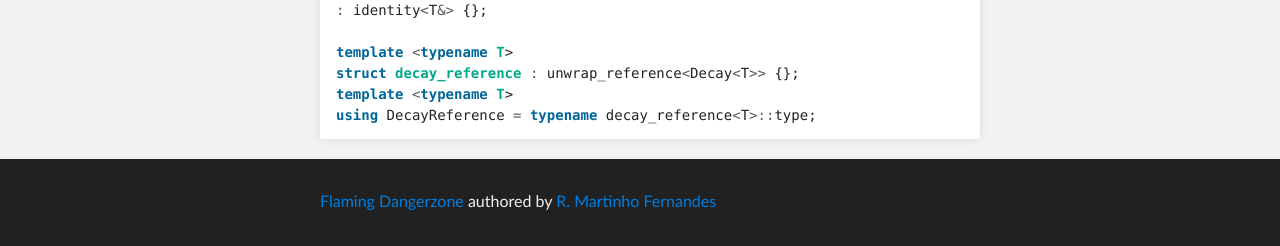
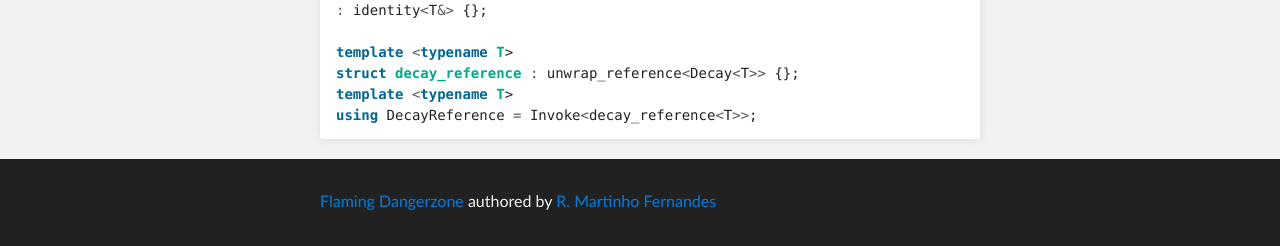
Before and after one commit to rmartinho/flamingdangerzone, a Jekyll site: the page built from _posts/cxx11/2013-02-25-even-more-traits.markdown, in a window 1280 px wide and 900 px high, scrolled down 1635 px. Shown: the part 651-897 px from the top of the window. Built offline with Jekyll 4.4.1, drawn with Linux system fonts in a browser that asks for light colours.

Commit message:
Moar Invoke

```diff
--- a/_posts/cxx11/2013-02-25-even-more-traits.markdown
+++ b/_posts/cxx11/2013-02-25-even-more-traits.markdown
@@ -122,7 +123,7 @@ struct unwrap_reference<std::reference_wrapper<T>>
 template <typename T>
 struct decay_reference : unwrap_reference<Decay<T>> {};
 template <typename T>
-using DecayReference = typename decay_reference<T>::type;
+using DecayReference = Invoke<decay_reference<T>>;
 {% endhighlight %}
 
  [tuple iv]: /cxx11/2013/02/18/optimal-tuple-iv.html
```
Also changed, not shown: other parts of _posts/cxx11/2013-02-25-even-more-traits.markdown (+1 -0 lines).
